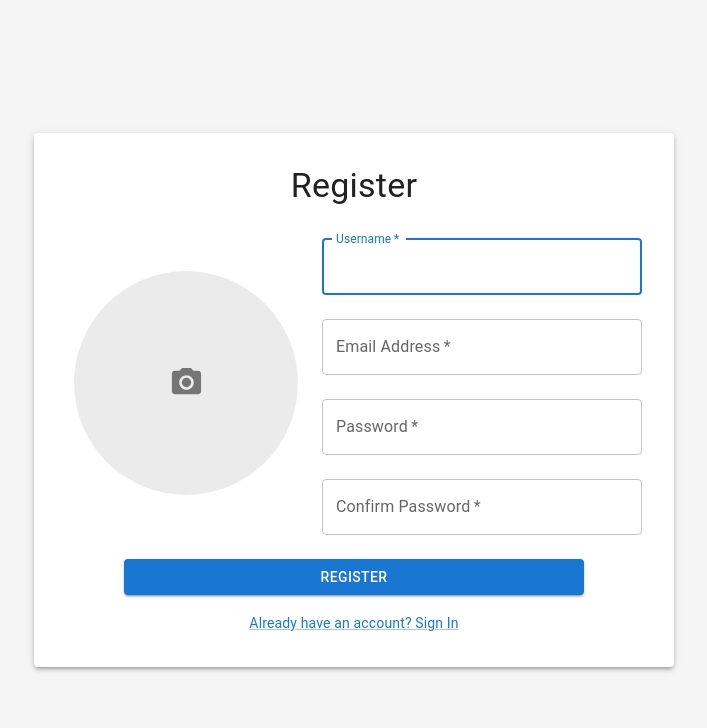
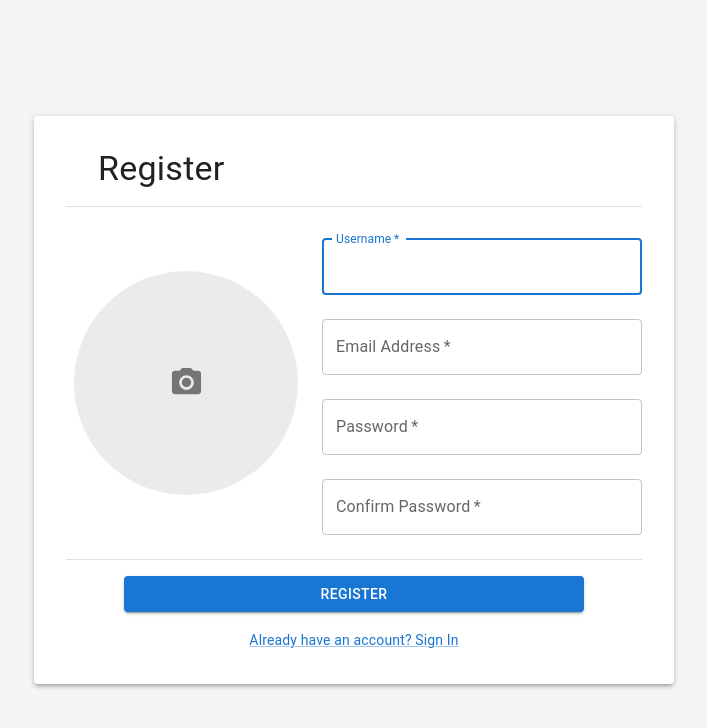
Before and after one commit to tomerProg/WebAppFinalProject_Frontend, a React (Vite) app: page /register in a window 1280 px wide. Shown: the top 728 px of the page, without its empty margins (286-993 px from the left). Built offline with nearby package versions, Linux system fonts and the light colour scheme; no server answers.

Commit message:
dividers

```diff
--- a/src/pages/Register/Register.tsx
+++ b/src/pages/Register/Register.tsx
@@ -1,4 +1,4 @@
-import { Alert, Box, Button, Link, Paper, Typography } from '@mui/material';
+import { Alert, Box, Button, Divider, Link, Typography } from '@mui/material';
 import { withStyles, WithStyles } from '@mui/styles';
 import React, {
     Dispatch,
@@ -12,12 +12,12 @@ import { login, register } from '../../api/auth/auth-api';
 import { UserWithPassword } from '../../api/auth/types';
 import { uploadProfileImage } from '../../api/users/users.api';
 import CenteredPage from '../../components/CenteredPage/CenteredPage';
+import EntryPaper from '../../components/EntryPaper/EntryPaper';
 import IconUpload from './components/IconUpload/IconUpload';
 import InputFields from './components/InputFields';
 import { RegisterError, RegisterInput } from './components/types';
 import { getRegisterError } from './components/utils';
 import { styles } from './styles';
-import EntryPaper from '../../components/EntryPaper/EntryPaper';
 
 interface RegisterProps extends WithStyles<typeof styles> {
     setUserId: Dispatch<SetStateAction<string>>;
@@ -95,27 +95,30 @@ const Register: FunctionComponent<RegisterProps> = (props) => {
                         Register
                     </Typography>
                 </Box>
+                <Divider />
 
-                {submitError && (<Alert severity='error'> {submitError} </Alert>)}
+                {submitError && <Alert severity='error'> {submitError} </Alert>}
 
                 <Box className={classes.mainBox}>
-
                     <IconUpload setProfileImageFile={setProfileImage} />
-
 
                     <Box component='form' onSubmit={handleSubmit}>
                         <InputFields
                             setRegisterInput={setRegisterInput}
                             registerInput={registerInput}
                             setRegisterErrors={setRegisterError}
-                            registerError={registerError}                        />
-
-
+                            registerError={registerError}
+                        />
                     </Box>
                 </Box>
 
+                <Divider />
                 <Box className={classes.frame}>
-                    <Button type='submit' variant='contained' className={classes.registerButton}>
+                    <Button
+                        type='submit'
+                        variant='contained'
+                        className={classes.registerButton}
+                    >
                         Register
                     </Button>
                 </Box>
--- a/src/pages/Register/styles.ts
+++ b/src/pages/Register/styles.ts
@@ -2,16 +2,17 @@ import { createStyles } from '@mui/styles';
 
 export const styles = createStyles({
     registerTitle: {
+        margin: '0 2em',
         marginBottom: '1em',
         display: 'flex',
-        alignItems: 'center',
-        justifyContent: 'center'
+        alignItems: 'center'
     },
     mainBox: {
         display: 'grid',
         gridTemplateColumns: 'auto auto',
         placeItems: 'center',
         gap: '1em',
+        padding: '1em 0'
     },
 
     registerButton: {
```
